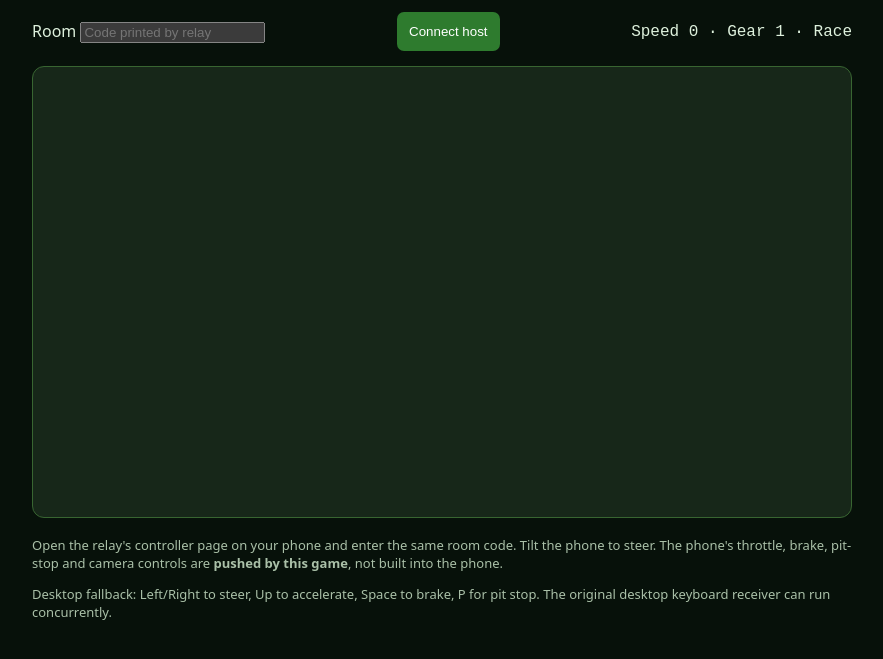
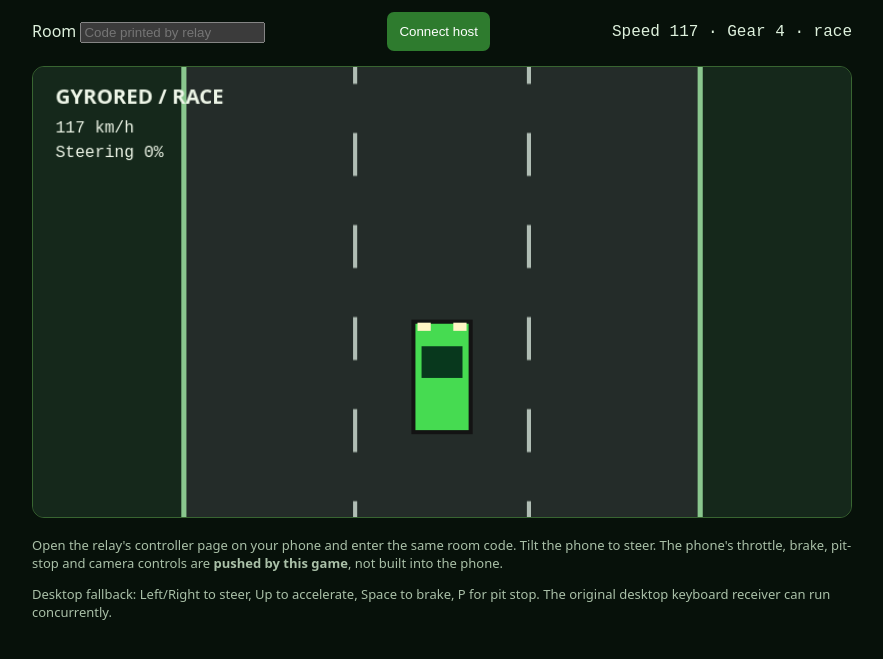
Before and after one commit to JadanPoll/GyroRed, a plain HTML site: page client/demo.html in a window 1280 px wide. Shown: the part 133-792 px from the top of the page, without its empty margins (198-1081 px from the left). Drawn offline with Linux system fonts and the light colour scheme.

Commit message:
Use portable relative assets and load BroadcastChannel transport

```diff
--- a/client/demo.html
+++ b/client/demo.html
@@ -29,6 +29,7 @@ button{padding:12px;background:#2e7b2e;border:0;border-radius:7px;color:white;cu
 <p class="small">Open the relay's controller page on your phone and enter the same room code. Tilt the phone to steer. The phone's throttle, brake, pit-stop and camera controls are <strong>pushed by this game</strong>, not built into the phone.</p>
 <p class="small">Desktop fallback: Left/Right to steer, Up to accelerate, Space to brake, P for pit stop. The original desktop keyboard receiver can run concurrently.</p>
 </main>
-<script src="/static/demo.js"></script>
+<script src="./local.js"></script>
+<script src="./demo.js"></script>
 </body>
 </html>
```
